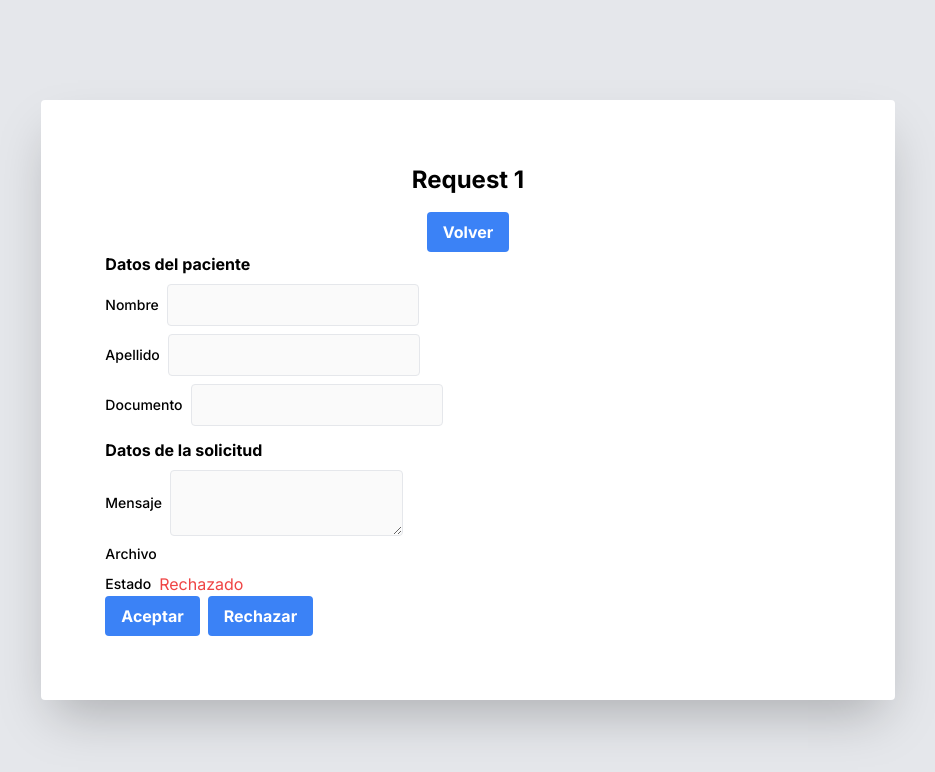
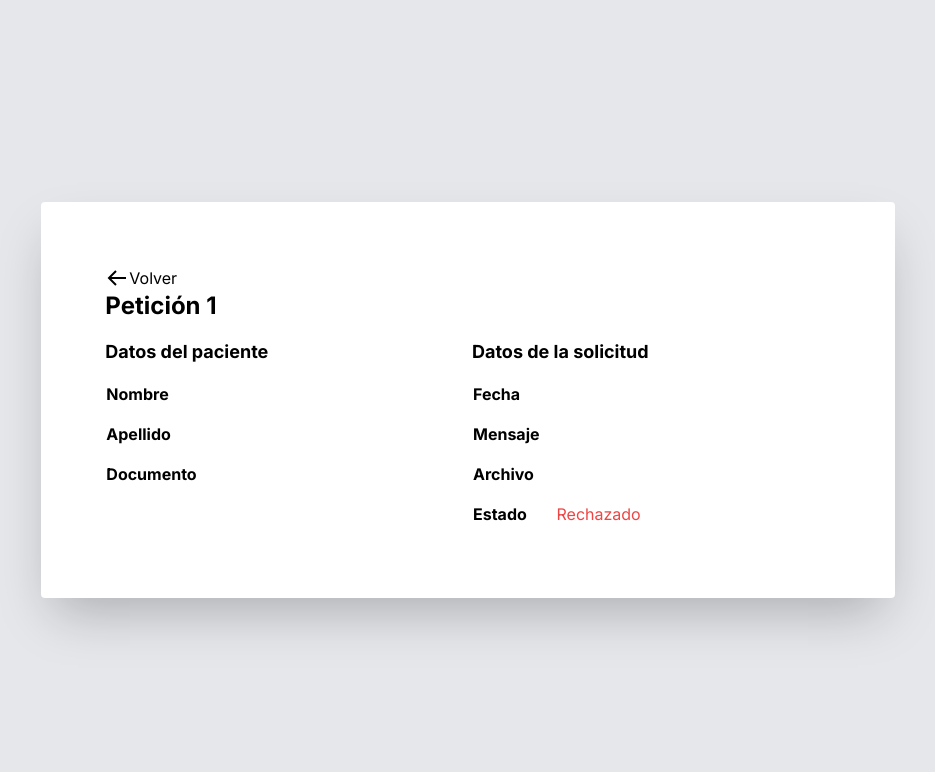
Before and after one commit to paulo1403/healthnetchain, a Next.js app in the folder frontend/: page /dashboard/request/1 in a window 1280 px wide. Shown: the top 772 px of the page, without its empty margins (172-1107 px from the left). Built offline with nearby package versions, Linux system fonts and the light colour scheme; no server answers.

Commit message:
feat: change request view

```diff
--- a/frontend/app/dashboard/request/[id]/page.tsx
+++ b/frontend/app/dashboard/request/[id]/page.tsx
@@ -5,6 +5,7 @@ import RequestsService from "@/services/requests/requests.service";
 import PatientService from "@/services/patient/patient.service";
 import FileStorageService from "@/services/file/file.service";
 import { useRouter } from "next/navigation";
+import { BiArrowBack } from "react-icons/bi";
 
 interface IRequests {
   id: number;
@@ -29,7 +30,15 @@ const Request = () => {
   const [request, setRequest] = React.useState<IRequests>();
   const [patient, setPatient] = React.useState<IPatient>();
   const [message, setMessage] = React.useState<string>("");
+  const [clinic, setClinic] = React.useState<any>();
   const router = useRouter();
+
+  const getClinicIdLocalStorage = () => {
+    const clinic = localStorage.getItem("user");
+    if (clinic) {
+      setClinic(JSON.parse(clinic).clinic.id);
+    }
+  };
 
   useEffect(() => {
     RequestsService.getRequestById(id).then((res) => {
@@ -38,6 +47,7 @@ const Request = () => {
   }, []);
 
   useEffect(() => {
+    getClinicIdLocalStorage();
     if (request) {
       PatientService.getPatientById(request.patient_id).then((res) => {
         setPatient(res.data.data);
@@ -54,70 +64,62 @@ const Request = () => {
   return (
     <div className="flex items-center justify-center h-screen bg-gray-200 flex-column">
       <div className="w-2/3 p-16 bg-white rounded shadow-2xl">
-        <div className="flex flex-col items-center justify-center">
-          <h2 className="mb-4 text-2xl font-bold">Request {id}</h2>
-          <button
-            className="px-4 py-2 font-bold text-white bg-blue-500 rounded hover:bg-blue-700"
-            onClick={() => router.back()}
-          >
-            Volver
-          </button>
+        <div className="flex cursor-pointer" onClick={() => router.back()}>
+          <BiArrowBack className="text-2xl" />
+          <span>Volver</span>
+        </div>
+        <h2 className="mb-4 text-2xl font-bold">Petición {id}</h2>
+        <div className="flex gap-2">
           <div className="flex flex-col items-start w-full gap-2 mb-3">
-            <h3 className="font-bold text-left text-1xl">Datos del paciente</h3>
-            <div className="flex flex-row items-center w-full gap-2">
-              <label className="text-sm font-medium text-black">Nombre</label>
-              <input
-                type="text"
-                className="p-2 border rounded"
-                value={patient?.name}
-                disabled
-              />
-            </div>
-            <div className="flex flex-row items-center w-full gap-2">
-              <label className="text-sm font-medium text-black">Apellido</label>
-              <input
-                type="text"
-                className="p-2 border rounded"
-                value={patient?.surname}
-                disabled
-              />
-            </div>
-            <div className="flex flex-row items-center w-full gap-2">
-              <label className="text-sm font-medium text-black">
-                Documento
-              </label>
-              <input
-                type="text"
-                className="p-2 border rounded"
-                value={patient?.document_number}
-                disabled
-              />
-            </div>
+            <h3 className="text-lg font-bold text-left">Datos del paciente</h3>
+            <table className="table-auto">
+              <tbody>
+                <tr>
+                  <th className="py-2 text-left">Nombre</th>
+                  <td className="px-4 py-2">{patient?.name}</td>
+                </tr>
+                <tr>
+                  <th className="py-2 text-left">Apellido</th>
+                  <td className="px-4 py-2">{patient?.surname}</td>
+                </tr>
+                <tr>
+                  <th className="py-2 text-left">Documento</th>
+                  <td className="px-4 py-2">{patient?.document_number}</td>
+                </tr>
+              </tbody>
+            </table>
           </div>
           <div className="flex flex-col items-start w-full gap-2">
-            <h3 className="font-bold text-left text-1xl">
+            <h3 className="text-lg font-bold text-left">
               Datos de la solicitud
             </h3>
-            <div className="flex flex-row items-center w-full gap-2">
-              <label className="text-sm font-medium text-black">Mensaje</label>
-              <textarea
-                className="p-2 border rounded"
-                value={request?.message}
-                disabled
-              />
-            </div>
-            <div className="flex flex-row items-center w-full gap-2">
-              <label className="text-sm font-medium text-black">Archivo</label>
+            <table className="table-auto">
+              <tbody>
+                <tr>
+                  <th className="py-2 text-left">Fecha</th>
+                  <td className="px-4 py-2">{request?.created_at}</td>
+                </tr>
+                <tr>
+                  <th className="py-2 text-left">Mensaje</th>
+                  <td className="px-4 py-2">{request?.message}</td>
+                </tr>
+                <tr>
+                  <th className="py-2 text-left">Archivo</th>
+                  <td className="px-4 py-2">
                     <a
                       target="_blank"
                       className="text-blue-500 underline cursor-pointer"
-                onClick={() => handleDownloadRequestFile(request?.file_url)}
+                      onClick={() =>
+                        handleDownloadRequestFile(request?.file_url)
+                      }
                     >
                       {request?.file_url}
                     </a>
-            </div>
-            <div className="flex flex-row items-center w-full gap-2">
-              <label className="text-sm font-medium text-black">Estado</label>
+                  </td>
+                </tr>
+                <tr>
+                  <th className="py-2 text-left">Estado</th>
+                  <td className="px-4 py-2">
                     {request?.status === "PENDIENTE" ? (
                       <span className="text-yellow-500">Pendiente</span>
                     ) : request?.status === "APROBADO" ? (
@@ -125,8 +127,14 @@ const Request = () => {
                     ) : (
                       <span className="text-red-500">Rechazado</span>
                     )}
+                  </td>
+                </tr>
+              </tbody>
+            </table>
           </div>
         </div>
+        {clinic === request?.receiver_clinic_id &&
+        request?.status === "PENDIENTE" ? (
           <div className="flex flex-row items-center w-full gap-2">
             <button
               className="px-4 py-2 font-bold text-white bg-blue-500 rounded hover:bg-blue-700"
@@ -149,6 +157,9 @@ const Request = () => {
               Rechazar
             </button>
           </div>
+        ) : (
+          <></>
+        )}
         {message.includes("aceptado") ? (
           <div
             className="p-4 mt-4 text-green-700 bg-orange-100 border-l-4 border-green-500"
@@ -170,7 +181,6 @@ const Request = () => {
         )}
       </div>
     </div>
-    </div>
   );
 };
 
--- a/frontend/app/login/page.tsx
+++ b/frontend/app/login/page.tsx
@@ -34,7 +34,7 @@ const Login = () => {
 
   return (
     <div className="flex items-center justify-center h-screen bg-gray-200">
-      <div className="w-1/5 p-8 bg-white rounded shadow-2xl">
+      <div className="p-8 bg-white rounded shadow-2xl w-96">
         <h2 className="mb-10 text-3xl font-bold text-gray-800">
           Iniciar Sesión
         </h2>
```
Lines whose indentation alone changed are shown as unchanged.
